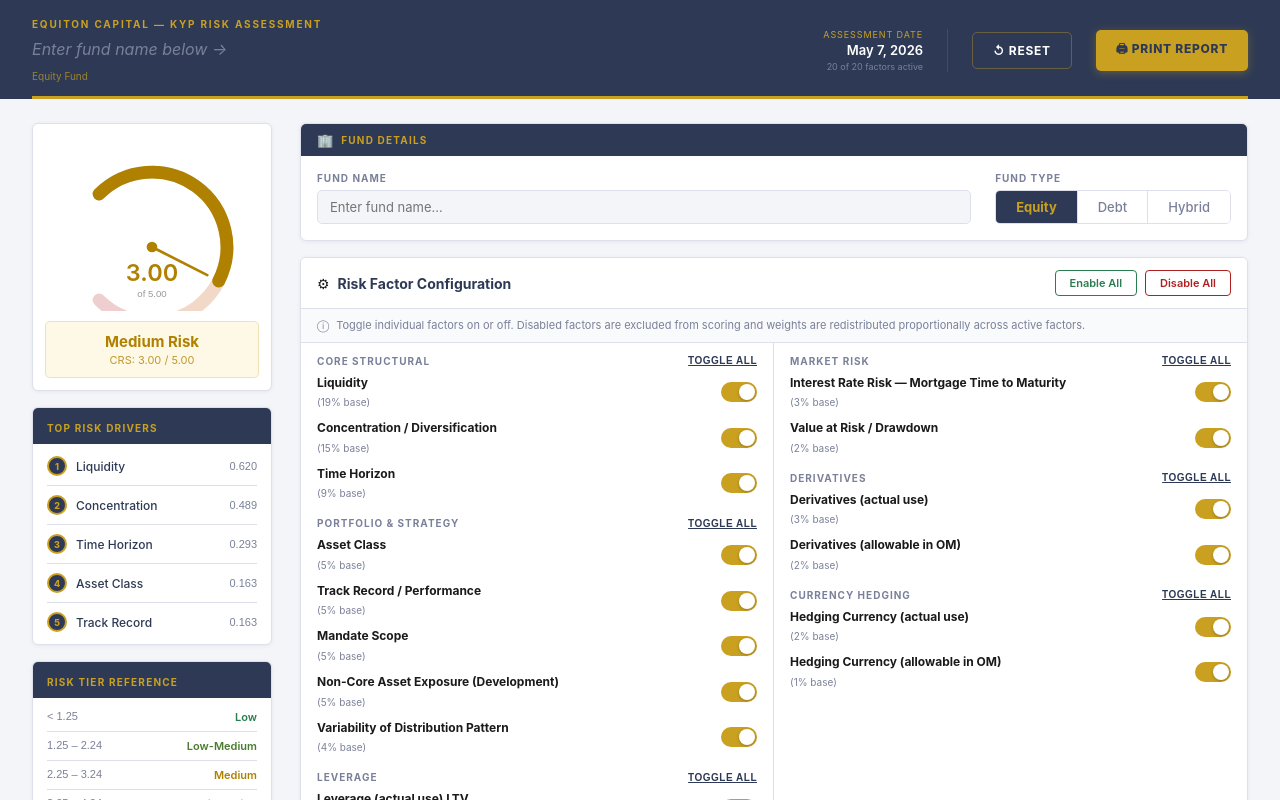
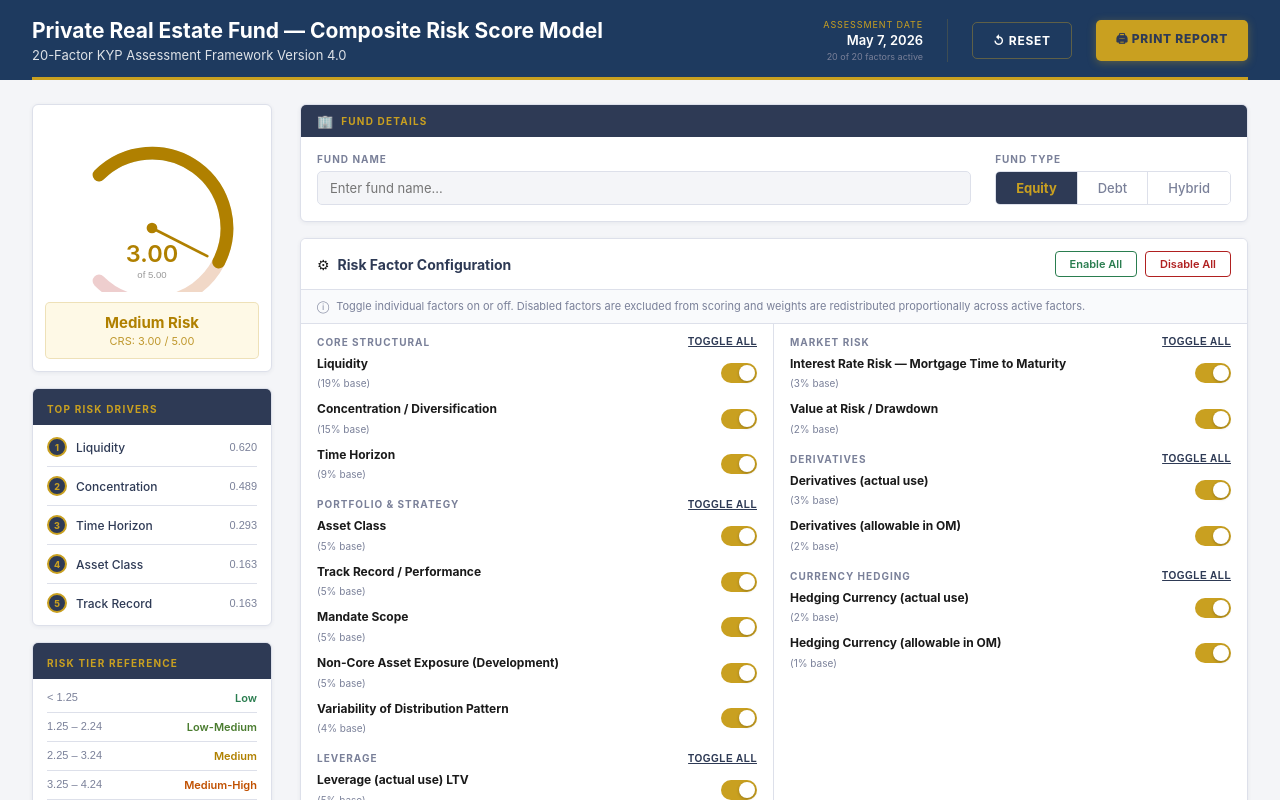
Before and after one commit to zvvkn5vkyb-cell/kyp-dashboard, a React (Vite) app: page / in a window 1280 px wide. Shown: the top 800 px of the page. Built offline with nearby package versions, Linux system fonts and the light colour scheme.

Commit message:
Update banner: navy color, white text, new title

```diff
--- a/src/App.jsx
+++ b/src/App.jsx
@@ -828,17 +828,14 @@ export default function App() {
     <div style={{ fontFamily: "'Inter','Helvetica Neue',Arial,sans-serif", background: EQ.surface, minHeight: "100vh", color: "#1a1a1a" }}>
 
       {/* ── Header ── */}
-      <div style={{ background: EQ.navy, padding: "0 32px" }}>
+      <div style={{ background: "#1e3a5f", padding: "0 32px" }}>
         <div style={{ display: "flex", justifyContent: "space-between", alignItems: "center", flexWrap: "wrap", gap: 12, borderBottom: `3px solid ${EQ.gold}`, paddingBottom: 0 }}>
           <div style={{ padding: "18px 0 14px" }}>
-            <div style={{ fontSize: 10, letterSpacing: ".18em", color: EQ.gold, textTransform: "uppercase", marginBottom: 5, fontWeight: 700 }}>
-              Equiton Capital — KYP Risk Assessment
+            <div style={{ fontSize: 21, fontWeight: 700, color: "#ffffff" }}>
+              Private Real Estate Fund — Composite Risk Score Model
             </div>
-            <div style={{ fontSize: 21, fontWeight: 700, color: "#ffffff", minHeight: 32 }}>
-              {fund || <span style={{ color: "#7a8099", fontStyle: "italic", fontWeight: 400, fontSize: 16 }}>Enter fund name below →</span>}
-            </div>
-            <div style={{ fontSize: 10, color: EQ.gold, marginTop: 3, opacity: 0.7 }}>
-              {fundType} Fund
+            <div style={{ fontSize: 13, color: "#ffffff", marginTop: 4, opacity: 0.85 }}>
+              20-Factor KYP Assessment Framework Version 4.0
             </div>
           </div>
           <div style={{ display: "flex", alignItems: "center", gap: 24, padding: "18px 0 14px" }}>
```
